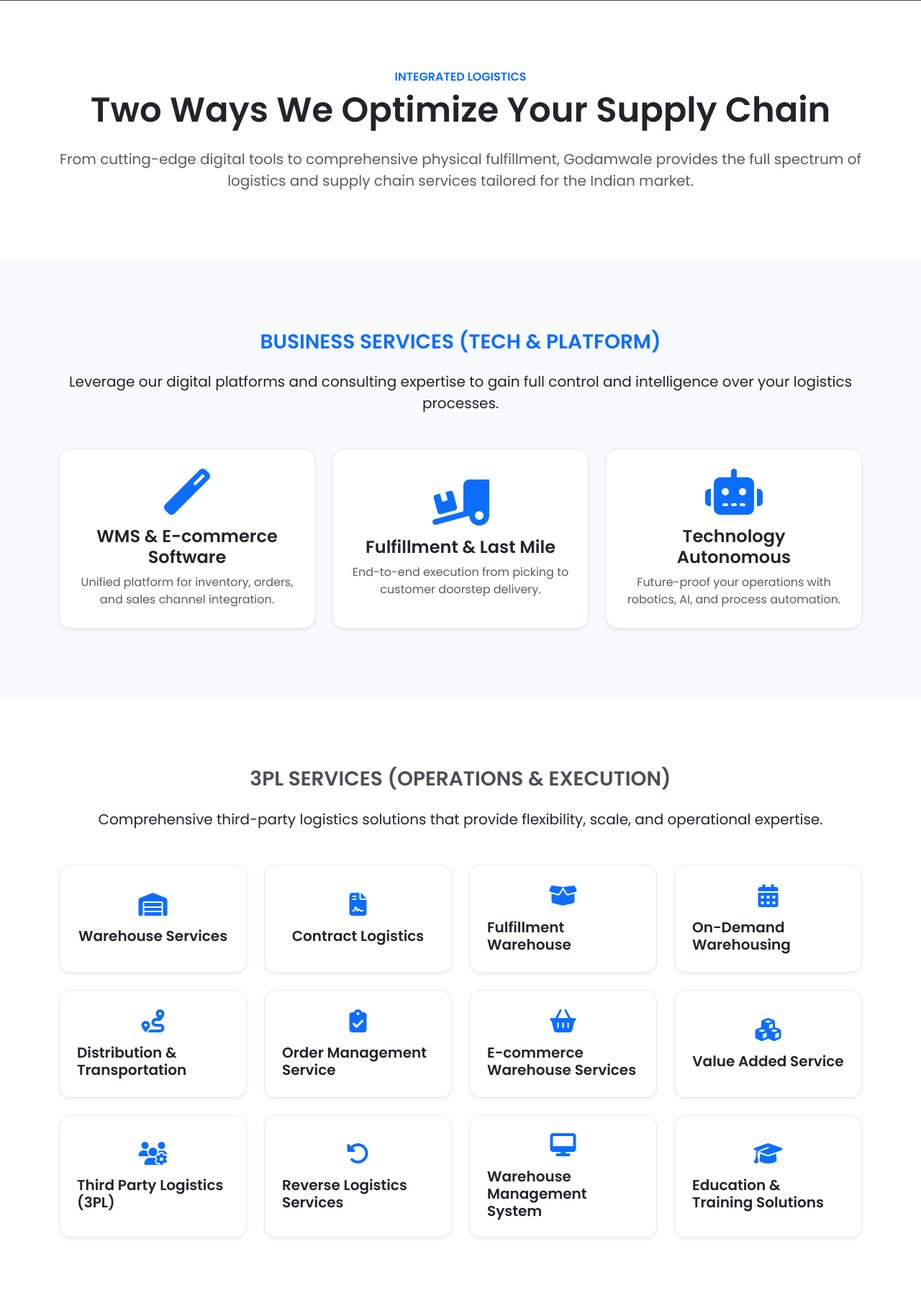
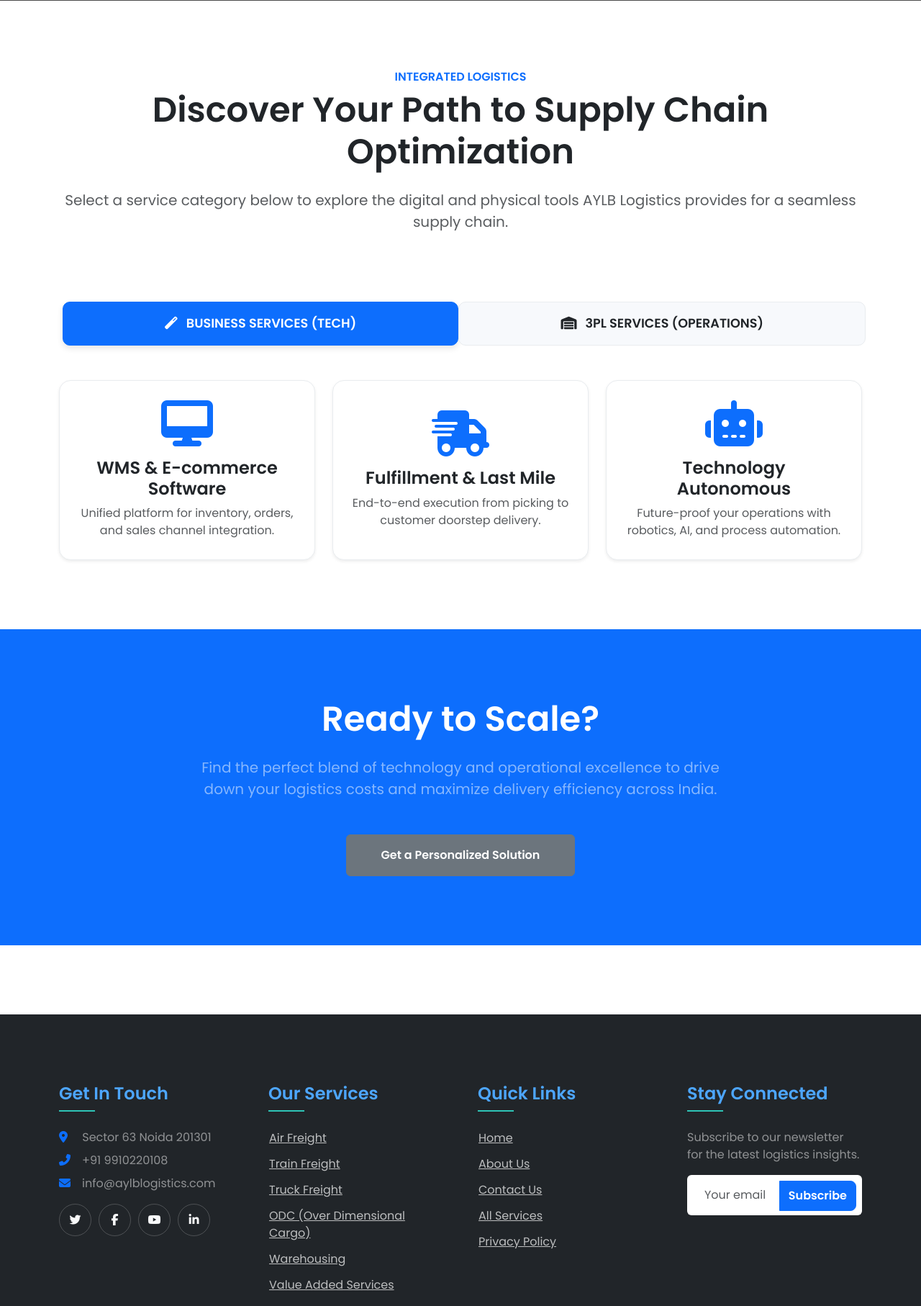
Before and after one commit to shubhsinghsk/AYLB, a Flask app: page /services in a window 1280 px wide. Shown: the part 507-2321 px from the top of the page at 72% size. Run offline with Flask 3, Linux system fonts and the light colour scheme; grey boxes labelled with a size stand in for pictures from a placeholder-image service; some libraries are stand-ins or nearby versions.

Commit message:
services

```diff
--- a/static/css/style.css
+++ b/static/css/style.css
@@ -677,3 +677,59 @@
 .service-card-link:hover h5 {
     color: var(--bs-primary) !important;
 }
+/* ------------------------------------------- */
+/* --- NEW: Interactive Tabbed Service Styling --- */
+/* ------------------------------------------- */
+
+/* Styling for the Tab Navigation (Pills) */
+.service-tabs .nav-link {
+    color: var(--bs-dark);
+    background-color: #f7f9fc; /* Light background for pill */
+    border: 1px solid #e9ecef;
+    margin: 0 5px; /* Spacing between pills */
+    transition: all 0.3s ease;
+    border-radius: 10px !important;
+}
+
+/* Hover and Inactive State */
+.service-tabs .nav-link:hover {
+    color: var(--bs-primary);
+    border-color: var(--bs-primary);
+}
+
+/* Active Tab State */
+.service-tabs .nav-link.active {
+    color: var(--bs-white);
+    background-color: var(--bs-primary); /* Primary color background */
+    border-color: var(--bs-primary);
+    box-shadow: 0 4px 8px rgba(0, 0, 0, 0.1);
+}
+
+/* Ensure active tab icons/text remains visible */
+.service-tabs .nav-link.active i {
+    color: var(--bs-white) !important;
+}
+
+/* Business Service Card (Specific styling for the larger cards) */
+.business-service-card {
+    background-color: #ffffff;
+    border: 1px solid #e9ecef;
+    transition: transform 0.4s ease, box-shadow 0.4s ease, border-color 0.4s ease;
+    min-height: 250px;
+    display: flex;
+    flex-direction: column;
+    justify-content: center;
+    align-items: center;
+}
+
+.service-card-link:hover .business-service-card {
+    transform: translateY(-8px);
+    box-shadow: 0 20px 40px rgba(0, 0, 0, 0.15) !important;
+    border-color: var(--bs-primary);
+}
+
+/* Overriding the text color on hover for better visibility */
+.service-card-link:hover h4,
+.service-card-link:hover h5 {
+    color: var(--bs-primary) !important;
+}
--- a/templates/services.html
+++ b/templates/services.html
@@ -16,24 +16,40 @@
     <div class="container">
         <div class="text-center wow fadeInUp" data-wow-delay="0.1s">
             <h6 class="text-primary text-uppercase mb-2 fw-bold">Integrated Logistics</h6>
-            <h2 class="display-5 fw-bold mb-4">Two Ways We Optimize Your Supply Chain</h2>
-            <p class="fs-5 text-muted mb-5">From cutting-edge digital tools to comprehensive physical fulfillment, Godamwale provides the full spectrum of logistics and supply chain services tailored for the Indian market.</p>
+            <h2 class="display-5 fw-bold mb-4">Discover Your Path to Supply Chain Optimization</h2>
+            <p class="fs-5 text-muted mb-5">Select a service category below to explore the digital and physical tools AYLB Logistics provides for a seamless supply chain.</p>
         </div>
     </div>
 </div>
 
-<div class="container-fluid bg-light py-5">
-    <div class="container py-5">
-        <div class="text-center wow fadeInUp" data-wow-delay="0.1s">
-            <h3 class="fw-bold mb-4 text-primary">BUSINESS SERVICES (TECH & PLATFORM)</h3>
-            <p class="lead mb-5">Leverage our digital platforms and consulting expertise to gain full control and intelligence over your logistics processes.</p>
+<div class="container-xxl pb-5">
+    <div class="container">
+        <div class="row wow fadeInUp" data-wow-delay="0.3s">
+            <div class="col-12">
+                <ul class="nav nav-pills nav-fill mb-5 service-tabs" id="serviceTabs" role="tablist">
+                    <li class="nav-item" role="presentation">
+                        <button class="nav-link active fw-bold py-3" id="business-tab" data-bs-toggle="pill" data-bs-target="#business-services" type="button" role="tab" aria-controls="business-services" aria-selected="true">
+                            <i class="fas fa-magic me-2"></i> BUSINESS SERVICES (TECH)
+                        </button>
+                    </li>
+                    <li class="nav-item" role="presentation">
+                        <button class="nav-link fw-bold py-3" id="3pl-tab" data-bs-toggle="pill" data-bs-target="#3pl-services" type="button" role="tab" aria-controls="3pl-services" aria-selected="false">
+                            <i class="fas fa-warehouse me-2"></i> 3PL SERVICES (OPERATIONS)
+                        </button>
+                    </li>
+                </ul>
             </div>
+        </div>
+
+        <div class="tab-content" id="serviceTabContent">
+
+            <div class="tab-pane fade show active" id="business-services" role="tabpanel" aria-labelledby="business-tab">
                 <div class="row g-4 justify-content-center">
 
                     <div class="col-lg-4 col-md-6 wow fadeInUp" data-wow-delay="0.3s">
                         <a href="/service/wms-software" class="service-card-link">
-                    <div class="service-card p-4 rounded-4 shadow-sm h-100 text-center">
-                        <i class="fas fa-magic fa-4x text-primary mb-3"></i>
+                            <div class="business-service-card p-4 rounded-4 shadow-sm h-100 text-center">
+                                <i class="fas fa-desktop fa-4x text-primary mb-3"></i>
                                 <h4 class="fw-bold mb-2">WMS & E-commerce Software</h4>
                                 <p class="text-muted mb-0">Unified platform for inventory, orders, and sales channel integration.</p>
                             </div>
@@ -42,8 +58,8 @@
 
                     <div class="col-lg-4 col-md-6 wow fadeInUp" data-wow-delay="0.5s">
                         <a href="/service/fulfillment-lastmile" class="service-card-link">
-                    <div class="service-card p-4 rounded-4 shadow-sm h-100 text-center">
-                        <i class="fas fa-truck-loading fa-4x text-primary mb-3"></i>
+                            <div class="business-service-card p-4 rounded-4 shadow-sm h-100 text-center">
+                                <i class="fas fa-shipping-fast fa-4x text-primary mb-3"></i>
                                 <h4 class="fw-bold mb-2">Fulfillment & Last Mile</h4>
                                 <p class="text-muted mb-0">End-to-end execution from picking to customer doorstep delivery.</p>
                             </div>
@@ -52,135 +68,47 @@
 
                     <div class="col-lg-4 col-md-6 wow fadeInUp" data-wow-delay="0.7s">
                         <a href="/service/technology-autonomous" class="service-card-link">
-                    <div class="service-card p-4 rounded-4 shadow-sm h-100 text-center">
+                            <div class="business-service-card p-4 rounded-4 shadow-sm h-100 text-center">
                                 <i class="fas fa-robot fa-4x text-primary mb-3"></i>
                                 <h4 class="fw-bold mb-2">Technology Autonomous</h4>
                                 <p class="text-muted mb-0">Future-proof your operations with robotics, AI, and process automation.</p>
                             </div>
                         </a>
                     </div>
+                </div>
+            </div>
+
+            <div class="tab-pane fade" id="3pl-services" role="tabpanel" aria-labelledby="3pl-tab">
+                <div class="row g-4">
+
+                    {% set services_3pl = [
+                        ('Warehouse Services', 'warehouse'),
+                        ('Contract Logistics', 'file-contract'),
+                        ('Fulfillment Warehouse', 'box-open'),
+                        ('On-Demand Warehousing', 'calendar-alt'),
+                        ('Distribution & Transportation', 'route'),
+                        ('Order Management Service', 'clipboard-check'),
+                        ('E-commerce Warehouse Services', 'shopping-basket'),
+                        ('Value Added Service', 'cubes'),
+                        ('Third Party Logistics (3PL)', 'users-cog'),
+                        ('Reverse Logistics Services', 'undo-alt'),
+                        ('Warehouse Management System', 'tablet-alt'),
+                        ('Education & Training Solutions', 'graduation-cap')
+                    ] %}
+
+                    {% for service_name, icon_class in services_3pl %}
+                    <div class="col-lg-3 col-md-4 col-sm-6 wow fadeInUp" data-wow-delay="{{ 0.2 + loop.index * 0.05 }}s">
+                        <a href="/service/{{ service_name|lower|replace(' ', '-')|replace('&', 'and')|replace('(', '')|replace(')', '') }}" class="service-card-link">
+                            <div class="service-card-3pl p-4 rounded-4 shadow-sm h-100">
+                                <i class="fas fa-{{ icon_class }} fa-2x text-primary mb-3"></i>
+                                <h5 class="fw-bold mb-0">{{ service_name }}</h5>
+                            </div>
+                        </a>
+                    </div>
+                    {% endfor %}
 
                 </div>
             </div>
-</div>
-
-<div class="container-xxl py-5">
-    <div class="container py-5">
-        <div class="text-center wow fadeInUp" data-wow-delay="0.1s">
-            <h3 class="fw-bold mb-4 text-dark-emphasis">3PL SERVICES (OPERATIONS & EXECUTION)</h3>
-            <p class="lead mb-5">Comprehensive third-party logistics solutions that provide flexibility, scale, and operational expertise.</p>
-        </div>
-
-        <div class="row g-4">
-
-            <div class="col-lg-3 col-md-4 col-sm-6 wow fadeInUp" data-wow-delay="0.2s">
-                <a href="/service/warehouse-services" class="service-card-link">
-                    <div class="service-card-3pl p-4 rounded-4 shadow-sm h-100">
-                        <i class="fas fa-warehouse fa-2x text-primary mb-3"></i>
-                        <h5 class="fw-bold mb-0">Warehouse Services</h5>
-                    </div>
-                </a>
-            </div>
-
-            <div class="col-lg-3 col-md-4 col-sm-6 wow fadeInUp" data-wow-delay="0.3s">
-                <a href="/service/contract-logistics" class="service-card-link">
-                    <div class="service-card-3pl p-4 rounded-4 shadow-sm h-100">
-                        <i class="fas fa-file-contract fa-2x text-primary mb-3"></i>
-                        <h5 class="fw-bold mb-0">Contract Logistics</h5>
-                    </div>
-                </a>
-            </div>
-
-            <div class="col-lg-3 col-md-4 col-sm-6 wow fadeInUp" data-wow-delay="0.4s">
-                <a href="/service/fulfillment-warehouse" class="service-card-link">
-                    <div class="service-card-3pl p-4 rounded-4 shadow-sm h-100">
-                        <i class="fas fa-box-open fa-2x text-primary mb-3"></i>
-                        <h5 class="fw-bold mb-0">Fulfillment Warehouse</h5>
-                    </div>
-                </a>
-            </div>
-
-            <div class="col-lg-3 col-md-4 col-sm-6 wow fadeInUp" data-wow-delay="0.5s">
-                <a href="/service/on-demand-warehousing" class="service-card-link">
-                    <div class="service-card-3pl p-4 rounded-4 shadow-sm h-100">
-                        <i class="fas fa-calendar-alt fa-2x text-primary mb-3"></i>
-                        <h5 class="fw-bold mb-0">On-Demand Warehousing</h5>
-                    </div>
-                </a>
-            </div>
-
-            <div class="col-lg-3 col-md-4 col-sm-6 wow fadeInUp" data-wow-delay="0.6s">
-                <a href="/service/distribution-transportation" class="service-card-link">
-                    <div class="service-card-3pl p-4 rounded-4 shadow-sm h-100">
-                        <i class="fas fa-route fa-2x text-primary mb-3"></i>
-                        <h5 class="fw-bold mb-0">Distribution & Transportation</h5>
-                    </div>
-                </a>
-            </div>
-
-            <div class="col-lg-3 col-md-4 col-sm-6 wow fadeInUp" data-wow-delay="0.7s">
-                <a href="/service/order-management-service" class="service-card-link">
-                    <div class="service-card-3pl p-4 rounded-4 shadow-sm h-100">
-                        <i class="fas fa-clipboard-check fa-2x text-primary mb-3"></i>
-                        <h5 class="fw-bold mb-0">Order Management Service</h5>
-                    </div>
-                </a>
-            </div>
-
-            <div class="col-lg-3 col-md-4 col-sm-6 wow fadeInUp" data-wow-delay="0.8s">
-                <a href="/service/ecommerce-warehouse" class="service-card-link">
-                    <div class="service-card-3pl p-4 rounded-4 shadow-sm h-100">
-                        <i class="fas fa-shopping-basket fa-2x text-primary mb-3"></i>
-                        <h5 class="fw-bold mb-0">E-commerce Warehouse Services</h5>
-                    </div>
-                </a>
-            </div>
-
-            <div class="col-lg-3 col-md-4 col-sm-6 wow fadeInUp" data-wow-delay="0.9s">
-                <a href="/service/value-added-service" class="service-card-link">
-                    <div class="service-card-3pl p-4 rounded-4 shadow-sm h-100">
-                        <i class="fas fa-cubes fa-2x text-primary mb-3"></i>
-                        <h5 class="fw-bold mb-0">Value Added Service</h5>
-                    </div>
-                </a>
-            </div>
-
-            <div class="col-lg-3 col-md-4 col-sm-6 wow fadeInUp" data-wow-delay="1.0s">
-                <a href="/service/third-party-logistics" class="service-card-link">
-                    <div class="service-card-3pl p-4 rounded-4 shadow-sm h-100">
-                        <i class="fas fa-users-cog fa-2x text-primary mb-3"></i>
-                        <h5 class="fw-bold mb-0">Third Party Logistics (3PL)</h5>
-                    </div>
-                </a>
-            </div>
-
-            <div class="col-lg-3 col-md-4 col-sm-6 wow fadeInUp" data-wow-delay="1.1s">
-                <a href="/service/reverse-logistics" class="service-card-link">
-                    <div class="service-card-3pl p-4 rounded-4 shadow-sm h-100">
-                        <i class="fas fa-undo-alt fa-2x text-primary mb-3"></i>
-                        <h5 class="fw-bold mb-0">Reverse Logistics Services</h5>
-                    </div>
-                </a>
-            </div>
-
-            <div class="col-lg-3 col-md-4 col-sm-6 wow fadeInUp" data-wow-delay="1.2s">
-                <a href="/service/warehouse-management-system" class="service-card-link">
-                    <div class="service-card-3pl p-4 rounded-4 shadow-sm h-100">
-                        <i class="fas fa-desktop fa-2x text-primary mb-3"></i>
-                        <h5 class="fw-bold mb-0">Warehouse Management System</h5>
-                    </div>
-                </a>
-            </div>
-
-            <div class="col-lg-3 col-md-4 col-sm-6 wow fadeInUp" data-wow-delay="1.3s">
-                <a href="/service/education-training" class="service-card-link">
-                    <div class="service-card-3pl p-4 rounded-4 shadow-sm h-100">
-                        <i class="fas fa-graduation-cap fa-2x text-primary mb-3"></i>
-                        <h5 class="fw-bold mb-0">Education & Training Solutions</h5>
-                    </div>
-                </a>
-            </div>
-
         </div>
     </div>
 </div>
```
Lines whose indentation alone changed are shown as unchanged.
